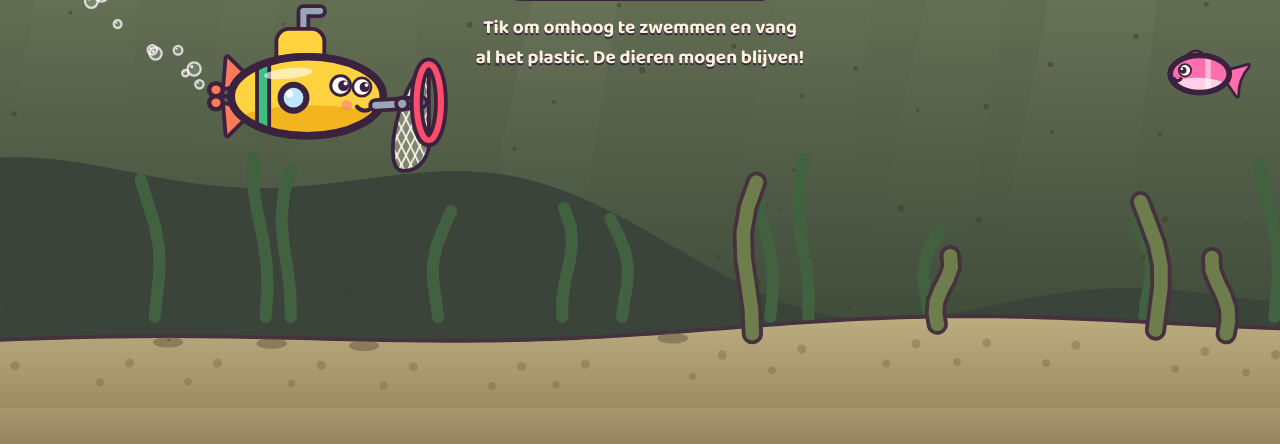
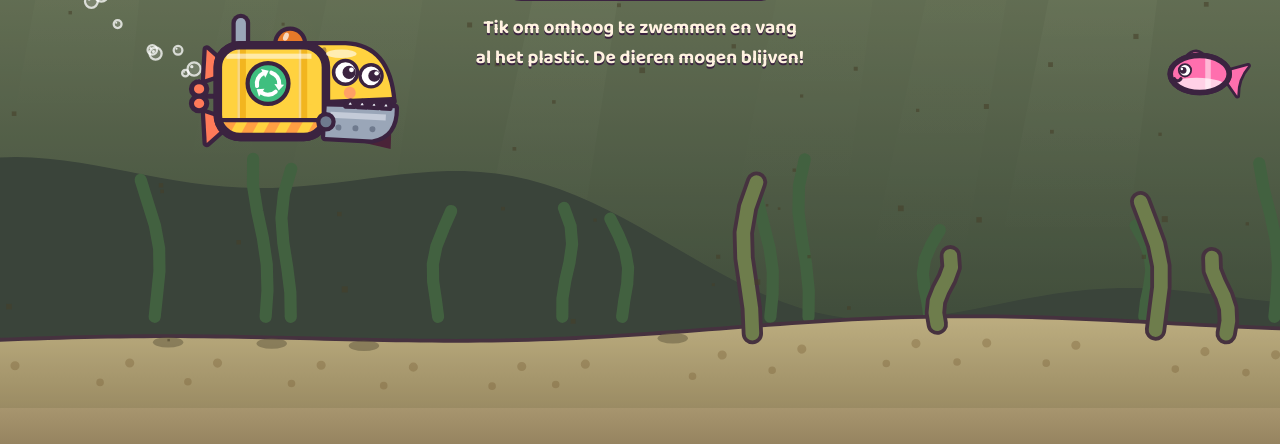
Before and after one commit to maximvdvoorde/speelhoek, a website: page games/plasticsoep-opruimer.html in a window 1280 px wide. Shown: the part 356-800 px from the top of the page. Drawn offline with Linux system fonts and the light colour scheme; animation ran at ten frames a second.

Commit message:
Plasticsoep Opruimer: garbage-truck sub with a chomping mouth
The submarine now has a garbage-truck container body, beacon light and a
mechanical jaw that opens when plastic comes close and chews after a bite
(replaces the net). The flip-flop becomes a cleaning spray bottle, and the
turtle is redrawn without the heavy rim outline.

Co-Authored-By: Claude Opus 5.5 <noreply@anthropic.com>

```diff
--- a/games/plasticsoep-opruimer.html
+++ b/games/plasticsoep-opruimer.html
@@ -42,7 +42,7 @@ body{background:var(--sea);color:var(--ink);overflow:hidden;font-family:var(--fo
 </style>
 </head>
 <body>
-<canvas id="game" role="img" aria-label="Een gele duikboot vaart door de zee. Tik om omhoog te zwemmen en vang het plastic met het net; de vissen en andere zeedieren zwemmen er vrolijk omheen."></canvas>
+<canvas id="game" role="img" aria-label="Een gele duikboot vaart door de zee. Tik om omhoog te zwemmen en de duikboot-vuilniswagen eet het plastic op; de vissen en andere zeedieren zwemmen er vrolijk omheen."></canvas>
 <div class="count" id="count" aria-live="polite"><svg viewBox="0 0 40 40" aria-hidden="true"><g transform="rotate(-35 20 20)" stroke="#3b2340" stroke-width="2.6" stroke-linejoin="round"><rect x="13" y="12" width="14" height="24" rx="5" fill="#bfe6ff"/><rect x="13" y="20" width="14" height="7" fill="#4fb3ff"/><path d="M16 12 L17 7 H23 L24 12 Z" fill="#bfe6ff"/><rect x="16" y="2.5" width="8" height="5" rx="1.5" fill="#e8394d"/></g></svg><span id="num">0</span></div>
 <div class="title" id="title">
   <h1>Plasticsoep Opruimer</h1>
@@ -113,74 +113,83 @@ function eye(x,y,r,shut,look){
   c.fillStyle='#fff'; c.beginPath(); c.arc(x+(look||0)*r*0.3+r*0.2,y-r*0.22,r*0.2,0,P); c.fill();
 }
 
-/* ---------- submarine ---------- */
-const sub={y:0,vy:0,a:0,blink:3,happy:0,prop:0,squash:0};
-let netFill=[]; // colours of the bits of plastic in the net
-// net mouth in screen coordinates (the ring at the front)
-function netPos(){ const ca=Math.cos(sub.a), sa=Math.sin(sub.a), lx=S*1.6, ly=S*0.08; return [subX+lx*ca-ly*sa, sub.y+lx*sa+ly*ca]; }
+/* ---------- submarine (half garbage truck: a container body and a chomping mouth at the front) ---------- */
+const sub={y:0,vy:0,a:0,blink:3,happy:0,prop:0,squash:0,mouth:0,chew:0};
+// where the mouth swallows things, in screen coordinates
+function mouthPos(){ const ca=Math.cos(sub.a), sa=Math.sin(sub.a), lx=S*0.85*1.12, ly=S*0.22*1.12; return [subX+lx*ca-ly*sa, sub.y+lx*sa+ly*ca]; }
+function recycle(x,y,r){ // green badge with three chasing arrows
+  c.beginPath(); c.arc(x,y,r,0,P); c.fillStyle='#3fbf7f'; c.fill(); c.strokeStyle=INK; c.lineWidth=lw(); c.stroke();
+  c.strokeStyle='#fff'; c.fillStyle='#fff'; c.lineWidth=r*0.2; c.lineCap='round';
+  for(let i=0;i<3;i++){
+    const a0=i/3*P-Math.PI/2+0.3, a1=a0+P/3-0.75, rr=r*0.55, hx=x+Math.cos(a1)*rr, hy=y+Math.sin(a1)*rr, ta=a1+Math.PI/2;
+    c.beginPath(); c.arc(x,y,rr,a0,a1); c.stroke();
+    c.beginPath(); c.moveTo(hx+Math.cos(ta)*r*0.3,hy+Math.sin(ta)*r*0.3); c.lineTo(hx+Math.cos(a1)*r*0.24,hy+Math.sin(a1)*r*0.24); c.lineTo(hx-Math.cos(a1)*r*0.24,hy-Math.sin(a1)*r*0.24); c.closePath(); c.fill();
+  }
+}
 function drawSub(){
   const s=S, w=lw();
   c.save(); c.translate(subX,sub.y); c.rotate(sub.a);
-  const sq=1+sub.squash*0.12; c.scale(sq,1/sq);
+  const sq=1+sub.squash*0.12; c.scale(sq*1.12,1.12/sq);
   c.lineJoin='round'; c.lineCap='round';
-  // net bag (behind the hull), sagging under the nose
-  const bag=()=>{ c.beginPath(); c.moveTo(s*1.6,-s*0.42); c.bezierCurveTo(s*1.25,-s*0.3,s*0.95,s*0.95,s*1.25,s*0.98); c.bezierCurveTo(s*1.5,s*1.0,s*1.62,s*0.75,s*1.6,s*0.58); c.closePath(); };
-  bag(); c.fillStyle='rgba(255,248,236,0.25)'; c.fill();
-  c.save(); bag(); c.clip();
-  netFill.forEach((col,i)=>{ c.fillStyle=col; c.beginPath(); c.arc(s*(1.22+(i%3)*0.13),s*(0.86-Math.floor(i/3)*0.12),s*0.09,0,P); c.fill(); });
-  c.strokeStyle='rgba(255,248,236,0.85)'; c.lineWidth=Math.max(1,s*0.025);
-  for(let i=-6;i<8;i++){ c.beginPath(); c.moveTo(s*(0.9+i*0.12),-s*0.5); c.lineTo(s*(0.9+i*0.12+0.8),s*1.1); c.stroke(); c.beginPath(); c.moveTo(s*(0.9+i*0.12),s*1.1); c.lineTo(s*(0.9+i*0.12+0.8),-s*0.5); c.stroke(); }
-  c.restore();
-  bag(); c.strokeStyle=INK; c.lineWidth=w; c.stroke();
   // propeller
   const pr=Math.sin(sub.prop);
   c.strokeStyle=INK; c.lineWidth=w*1.2;
-  c.beginPath(); c.moveTo(-s*0.95,0); c.lineTo(-s*1.18,0); c.stroke();
+  c.beginPath(); c.moveTo(-s*1.0,0); c.lineTo(-s*1.25,0); c.stroke();
   c.fillStyle='#ff7a59';
-  for(const k of [1,-1]){ c.beginPath(); c.ellipse(-s*1.2,k*s*0.2*pr,s*0.09,Math.max(s*0.02,s*0.2*Math.abs(pr)),0,0,P); c.fill(); c.stroke(); }
+  for(const k of [1,-1]){ c.beginPath(); c.ellipse(-s*1.27,k*s*0.2*pr,s*0.09,Math.max(s*0.02,s*0.2*Math.abs(pr)),0,0,P); c.fill(); c.stroke(); }
   // tail fins
   outlineFill([
-    ()=>{ c.beginPath(); c.moveTo(-s*0.75,-s*0.2); c.lineTo(-s*1.05,-s*0.5); c.lineTo(-s*1.08,-s*0.12); c.closePath(); },
-    ()=>{ c.beginPath(); c.moveTo(-s*0.75,s*0.2); c.lineTo(-s*1.05,s*0.5); c.lineTo(-s*1.08,s*0.12); c.closePath(); },
+    ()=>{ c.beginPath(); c.moveTo(-s*0.9,-s*0.3); c.lineTo(-s*1.18,-s*0.55); c.lineTo(-s*1.2,-s*0.2); c.closePath(); },
+    ()=>{ c.beginPath(); c.moveTo(-s*0.9,s*0.3); c.lineTo(-s*1.18,s*0.55); c.lineTo(-s*1.2,s*0.2); c.closePath(); },
   ],'#ff7a59',w);
-  // conning tower + periscope
-  c.strokeStyle=INK; c.lineWidth=s*0.08+w*2;
-  c.beginPath(); c.moveTo(-s*0.05,-s*0.75); c.lineTo(-s*0.05,-s*1.12); c.lineTo(s*0.17,-s*1.12); c.stroke();
-  c.strokeStyle='#9aa6b8'; c.lineWidth=s*0.08; c.stroke();
-  outlineFill([()=>{ rrect(-s*0.38,-s*0.86,s*0.58,s*0.5,s*0.14); }],'#ffd23f',w);
-  // hull
-  const hull=()=>{ c.beginPath(); c.ellipse(0,0,s*1.0,s*0.52,0,0,P); };
-  outlineFill([hull],'#ffd23f',w);
-  c.save(); hull(); c.clip();
-  c.fillStyle='#f2b51f'; c.beginPath(); c.ellipse(s*0.05,s*0.42,s*1.1,s*0.3,0,0,P); c.fill();
-  c.fillStyle='#3fbf7f'; c.fillRect(-s*0.66,-s*0.6,s*0.16,s*1.2);
+  // exhaust pipe and the orange beacon light on the roof
+  c.strokeStyle=INK; c.lineWidth=s*0.12+w*2; c.beginPath(); c.moveTo(-s*0.78,-s*0.5); c.lineTo(-s*0.78,-s*0.86); c.stroke();
+  c.strokeStyle='#9aa6b8'; c.lineWidth=s*0.12; c.stroke();
+  const bl=0.5+0.5*Math.sin(t*(RM?2:7)), bx=-s*0.2, by=-s*0.62;
+  const gl=c.createRadialGradient(bx,by-s*0.08,0,bx,by-s*0.08,s*0.5); gl.addColorStop(0,'rgba(255,190,80,'+(0.55*bl)+')'); gl.addColorStop(1,'rgba(255,190,80,0)');
+  c.fillStyle=gl; c.beginPath(); c.arc(bx,by-s*0.08,s*0.5,0,P); c.fill();
+  outlineFill([()=>{ c.beginPath(); c.arc(bx,by,s*0.15,Math.PI,P); c.closePath(); }],mix([230,120,40],[255,200,90],bl),w);
+  c.fillStyle='rgba(255,255,255,0.7)'; c.beginPath(); c.ellipse(bx-s*0.05,by-s*0.08,s*0.03,s*0.05,0.4,0,P); c.fill();
+  // container + cab, outlined together so they read as one body
+  const box=()=>rrect(-s*1.05,-s*0.6,s*1.27,s*1.08,s*0.26);
+  const cab=()=>{ c.beginPath(); c.moveTo(0,-s*0.6); c.lineTo(s*0.45,-s*0.6); c.quadraticCurveTo(s*0.95,-s*0.58,s*1.0,s*0.06); c.lineTo(0,s*0.1); c.closePath(); };
+  outlineFill([box,cab],'#ffd23f',w);
+  c.save(); box(); c.clip();
+  c.fillStyle='#ff9f43'; c.fillRect(-s*1.1,s*0.28,s*1.4,s*0.3);
+  c.fillStyle='#ffd23f'; for(let x=-s*1.2;x<s*0.3;x+=s*0.26){ c.beginPath(); c.moveTo(x,s*0.5); c.lineTo(x+s*0.13,s*0.5); c.lineTo(x+s*0.25,s*0.28); c.lineTo(x+s*0.12,s*0.28); c.closePath(); c.fill(); }
+  for(const x of [-0.82,-0.1]){ c.fillStyle='#f2b51f'; c.fillRect(x*s,-s*0.6,s*0.1,s*0.88); c.fillStyle='rgba(255,255,255,0.45)'; c.fillRect(x*s,-s*0.6,s*0.03,s*0.88); }
+  c.fillStyle='rgba(255,255,255,0.55)'; c.fillRect(-s*0.95,-s*0.5,s*1.0,s*0.06);
   c.restore();
-  c.strokeStyle=INK; c.lineWidth=w; c.beginPath(); c.moveTo(-s*0.66,-s*0.42); c.lineTo(-s*0.66,s*0.42); c.moveTo(-s*0.5,-s*0.48); c.lineTo(-s*0.5,s*0.48); c.stroke();
-  hull(); c.lineWidth=w*2; c.stroke();
-  c.fillStyle='rgba(255,255,255,0.6)'; c.beginPath(); c.ellipse(-s*0.25,-s*0.3,s*0.32,s*0.07,-0.1,0,P); c.fill();
-  // porthole
-  c.beginPath(); c.arc(-s*0.18,s*0.02,s*0.17,0,P); c.fillStyle='#bfe6ff'; c.fill(); c.lineWidth=w*1.6; c.strokeStyle=INK; c.stroke();
-  c.fillStyle='rgba(255,255,255,0.8)'; c.beginPath(); c.arc(-s*0.23,-s*0.03,s*0.05,0,P); c.fill();
+  c.strokeStyle=INK; c.lineWidth=w; c.beginPath(); c.moveTo(-s*1.0,s*0.28); c.lineTo(s*0.2,s*0.28); c.stroke();
+  recycle(-s*0.46,-s*0.15,s*0.24);
+  c.strokeStyle='rgba(59,35,64,0.4)'; c.lineWidth=w; c.beginPath(); c.moveTo(s*0.2,-s*0.55); c.lineTo(s*0.2,s*0.08); c.stroke();
+  box(); c.strokeStyle=INK; c.lineWidth=w*2; c.stroke();
+  // the mouth: a dark gap behind the jaw, steel teeth on top, a hinged scoop jaw below
+  const open=sub.mouth*0.62;
+  c.fillStyle='#4a2338'; c.beginPath(); c.moveTo(s*0.25,s*0.08); c.lineTo(s*1.0,s*0.06); c.lineTo(s*0.98,s*0.62); c.lineTo(s*0.25,s*0.45); c.closePath(); c.fill();
+  c.fillStyle='#e8eaf2'; c.strokeStyle=INK; c.lineWidth=w;
+  for(let i=0;i<4;i++){ const x=s*(0.42+i*0.15); c.beginPath(); c.moveTo(x,s*0.07); c.lineTo(x+s*0.12,s*0.07); c.quadraticCurveTo(x+s*0.06,s*0.24,x,s*0.07); c.closePath(); c.fill(); c.stroke(); }
+  c.beginPath(); c.moveTo(s*0.25,s*0.09); c.lineTo(s*1.0,s*0.06); c.lineWidth=w*2; c.stroke();
+  c.save(); c.translate(s*0.22,s*0.3); c.rotate(open);
+  const jaw=()=>{ c.beginPath(); c.moveTo(0,-s*0.18); c.lineTo(s*0.8,-s*0.2); c.quadraticCurveTo(s*0.82,s*0.12,s*0.55,s*0.18); c.lineTo(0,s*0.18); c.closePath(); };
+  outlineFill([jaw],'#9aa6b8',w);
+  c.fillStyle='#c4cbd8'; c.fillRect(s*0.05,-s*0.12,s*0.65,s*0.07);
+  for(const x of [0.15,0.35,0.55]){ c.fillStyle='#6f7a8e'; c.beginPath(); c.arc(x*s,s*0.06,s*0.035,0,P); c.fill(); }
+  c.fillStyle='#e8eaf2'; c.strokeStyle=INK; c.lineWidth=w;
+  for(let i=0;i<4;i++){ const x=s*(0.22+i*0.14); c.beginPath(); c.moveTo(x,-s*0.19); c.lineTo(x+s*0.11,-s*0.19); c.quadraticCurveTo(x+s*0.055,-s*0.34,x,-s*0.19); c.closePath(); c.fill(); c.stroke(); }
+  c.restore();
+  c.beginPath(); c.arc(s*0.22,s*0.3,s*0.09,0,P); c.fillStyle='#6f7a8e'; c.fill(); c.strokeStyle=INK; c.lineWidth=w; c.stroke();
   // face
-  const shut=sub.blink<0.13||sub.happy>0.4;
-  eye(s*0.44,-s*0.14,s*0.13,shut,1);
-  eye(s*0.72,-s*0.12,s*0.12,shut,1);
-  c.fillStyle='rgba(255,110,140,0.5)'; c.beginPath(); c.arc(s*0.52,s*0.12,s*0.07,0,P); c.fill();
-  c.strokeStyle=INK; c.lineWidth=w*1.1; c.beginPath();
-  if(sub.happy>0.05){ c.moveTo(s*0.6,s*0.08); c.quadraticCurveTo(s*0.78,s*0.34,s*0.92,s*0.05); c.closePath(); c.fillStyle='#ff6b8a'; c.fill(); c.stroke(); }
-  else { c.arc(s*0.76,s*0.06,s*0.13,Math.PI*0.2,Math.PI*0.8); c.stroke(); }
-  // grabber arm + net ring in front
-  c.strokeStyle=INK; c.lineWidth=s*0.09+w*2; c.beginPath(); c.moveTo(s*0.9,s*0.12); c.lineTo(s*1.25,s*0.1); c.lineTo(s*1.5,s*0.08); c.stroke();
-  c.strokeStyle='#9aa6b8'; c.lineWidth=s*0.09; c.stroke();
-  c.beginPath(); c.arc(s*1.25,s*0.1,s*0.08,0,P); c.fillStyle='#9aa6b8'; c.fill(); c.strokeStyle=INK; c.lineWidth=w; c.stroke();
-  c.beginPath(); c.ellipse(s*1.6,s*0.08,s*0.16,s*0.5,0,0,P); c.strokeStyle=INK; c.lineWidth=s*0.08+w*2; c.stroke();
-  c.strokeStyle='#ff4d6d'; c.lineWidth=s*0.08; c.stroke();
+  const shut=sub.blink<0.13||sub.happy>0.4||sub.chew>0;
+  eye(s*0.45,-s*0.28,s*0.14,shut,1);
+  eye(s*0.75,-s*0.24,s*0.13,shut,1);
+  c.fillStyle='rgba(255,110,140,0.5)'; c.beginPath(); c.arc(s*0.5,-s*0.04,s*0.07,0,P); c.fill();
+  c.fillStyle='rgba(255,255,255,0.6)'; c.beginPath(); c.ellipse(s*0.4,-s*0.5,s*0.18,s*0.05,0,0,P); c.fill();
   c.restore();
 }
 
 /* ---------- plastic ---------- */
-const TYPES=['bottle','bag','straw','can','flipflop'];
-const BITS={bottle:'#9fd8ff',bag:'#f4f4f4',straw:'#ff4d6d',can:'#e8394d',flipflop:'#ff6fae'};
+const TYPES=['bottle','bag','straw','can','spray'];
 let items=[], flyers=[], nextItem=1;
 function drawPlastic(type,s,ph){
   const w=Math.max(1.3,s*0.05);
@@ -212,13 +221,14 @@ function drawPlastic(type,s,ph){
     outlineFill([body],'rgba(246,246,250,0.88)',w);
     c.strokeStyle='rgba(160,175,200,0.7)'; c.lineWidth=w; c.beginPath(); c.moveTo(-s*0.12,-s*0.12); c.lineTo(-s*0.16,s*0.28); c.moveTo(s*0.1,-s*0.1); c.lineTo(s*0.14,s*0.24); c.stroke();
     c.fillStyle='#3fbf7f'; c.beginPath(); c.arc(0,s*0.04,s*0.08,0,P); c.fill();
-  } else if(type==='flipflop'){
-    const sole=()=>{ c.beginPath(); c.ellipse(-s*0.18,0,s*0.28,s*0.2,0,0,P); c.ellipse(s*0.22,0,s*0.24,s*0.17,0,0,P); };
-    c.strokeStyle=INK; c.lineWidth=w*2; sole(); c.stroke();
-    c.fillStyle='#ff6fae'; sole(); c.fill();
-    c.fillStyle='#ffc4df'; c.beginPath(); c.ellipse(-s*0.18,0,s*0.2,s*0.13,0,0,P); c.ellipse(s*0.22,0,s*0.17,s*0.11,0,0,P); c.fill();
-    c.strokeStyle=INK; c.lineWidth=s*0.07+w*2; c.beginPath(); c.moveTo(-s*0.12,-s*0.15); c.lineTo(s*0.3,0); c.lineTo(-s*0.12,s*0.15); c.stroke();
-    c.strokeStyle='#4fb3ff'; c.lineWidth=s*0.07; c.stroke();
+  } else if(type==='spray'){
+    // cleaning spray: trigger head with nozzle on a soft green bottle
+    outlineFill([()=>{ rrect(-s*0.2,-s*0.12,s*0.4,s*0.6,s*0.12); },()=>{ rrect(-s*0.1,-s*0.22,s*0.2,s*0.14,s*0.03); }],'rgba(150,230,190,0.95)',w);
+    c.fillStyle='#fff'; c.fillRect(-s*0.2,s*0.06,s*0.4,s*0.2); c.strokeStyle=INK; c.lineWidth=w; c.strokeRect(-s*0.2,s*0.06,s*0.4,s*0.2);
+    c.fillStyle='#4fb3ff'; c.beginPath(); c.arc(0,s*0.16,s*0.06,0,P); c.fill();
+    outlineFill([()=>{ c.beginPath(); c.moveTo(-s*0.16,-s*0.22); c.lineTo(-s*0.16,-s*0.4); c.quadraticCurveTo(-s*0.14,-s*0.48,0,-s*0.48); c.lineTo(s*0.34,-s*0.46); c.lineTo(s*0.34,-s*0.36); c.lineTo(s*0.12,-s*0.34); c.lineTo(s*0.1,-s*0.22); c.closePath(); },
+                 ()=>{ c.beginPath(); c.moveTo(s*0.12,-s*0.34); c.quadraticCurveTo(s*0.24,-s*0.3,s*0.2,-s*0.12); c.lineTo(s*0.14,-s*0.14); c.quadraticCurveTo(s*0.15,-s*0.26,s*0.08,-s*0.3); c.closePath(); }],'#ff7a59',w);
+    c.strokeStyle='rgba(255,255,255,0.8)'; c.lineWidth=w*1.2; c.beginPath(); c.moveTo(-s*0.12,-s*0.02); c.lineTo(-s*0.12,s*0.02); c.stroke();
   }
 }
 function spawnItem(){
@@ -261,17 +271,23 @@ function drawCritter(k){
     else { c.arc(s*0.36,s*0.05,s*0.06,Math.PI*0.15,Math.PI*0.85); c.stroke(); }
   } else if(k.type==='turtle'){
     const fl=Math.sin(swim*0.6)*0.5*MOT;
-    for(const [fx,fy,a] of [[s*0.3,s*0.18,0.6+fl],[-s*0.3,s*0.18,2.4-fl]]){
-      c.save(); c.translate(fx,fy); c.rotate(a); outlineFill([()=>{ c.beginPath(); c.ellipse(s*0.16,0,s*0.2,s*0.08,0,0,P); }],'#a6e07a',w); c.restore();
-    }
-    outlineFill([()=>{ c.beginPath(); c.arc(s*0.48,-s*0.02,s*0.15,0,P); }],'#a6e07a',w);
-    const shell=()=>{ c.beginPath(); c.ellipse(0,s*0.08,s*0.42,s*0.32,0,Math.PI,P); c.closePath(); };
-    outlineFill([shell,()=>{ rrect(-s*0.44,s*0.06,s*0.88,s*0.1,s*0.05); }],'#4caf50',w);
-    c.save(); shell(); c.clip(); c.strokeStyle='#2e7d32'; c.lineWidth=w; c.fillStyle='#7fcf5a';
-    for(const [hx,hy] of [[0,-s*0.12],[-s*0.24,-s*0.02],[s*0.24,-s*0.02]]){ c.beginPath(); for(let i=0;i<6;i++){ const a=i/6*P; c.lineTo(hx+Math.cos(a)*s*0.1,hy+Math.sin(a)*s*0.1); } c.closePath(); c.fill(); c.stroke(); }
-    c.restore(); c.strokeStyle=INK; c.lineWidth=w*2; shell(); c.stroke();
-    eye(s*0.52,-s*0.06,s*0.065,shut,1);
-    c.lineWidth=w; c.beginPath(); c.arc(s*0.53,s*0.03,s*0.05,Math.PI*0.1,Math.PI*0.9); c.stroke();
+    const flip=(fx,fy,a)=>()=>{ c.beginPath(); c.ellipse(fx+Math.cos(a)*s*0.16,fy+Math.sin(a)*s*0.16,s*0.2,s*0.08,a,0,P); };
+    const parts=[[flip(s*0.25,s*0.12,0.6+fl),'#8fd16a'],[flip(-s*0.28,s*0.12,2.5-fl),'#8fd16a'],
+      [()=>{ c.beginPath(); c.moveTo(-s*0.4,s*0.06); c.lineTo(-s*0.56,s*0.1); c.lineTo(-s*0.4,s*0.14); c.closePath(); },'#8fd16a'],
+      [()=>{ c.beginPath(); c.arc(s*0.5,-s*0.02,s*0.15,0,P); },'#8fd16a'],
+      [()=>{ c.beginPath(); c.ellipse(0,s*0.09,s*0.42,s*0.08,0,0,P); },'#f3e2a0'],
+      [()=>{ c.beginPath(); c.ellipse(0,s*0.07,s*0.42,s*0.36,0,Math.PI,P); c.closePath(); },'#4caf50']];
+    c.strokeStyle=INK; c.lineWidth=w*2; for(const [p] of parts){ p(); c.stroke(); }
+    for(const [p,col] of parts){ c.fillStyle=col; p(); c.fill(); }
+    c.save(); c.beginPath(); c.ellipse(0,s*0.07,s*0.42,s*0.36,0,Math.PI,P); c.closePath(); c.clip();
+    c.strokeStyle='#2f8a3a'; c.lineWidth=w; c.fillStyle='#6cc24a';
+    for(const [hx,hy] of [[0,-s*0.13],[-s*0.24,-s*0.02],[s*0.24,-s*0.02]]){ c.beginPath(); for(let i=0;i<6;i++){ const a=i/6*P; c.lineTo(hx+Math.cos(a)*s*0.1,hy+Math.sin(a)*s*0.1); } c.closePath(); c.fill(); c.stroke(); }
+    c.fillStyle='rgba(255,255,255,0.35)'; c.beginPath(); c.ellipse(-s*0.12,-s*0.2,s*0.1,s*0.04,-0.4,0,P); c.fill();
+    c.restore();
+    eye(s*0.53,-s*0.06,s*0.065,shut,1);
+    c.strokeStyle=INK; c.lineWidth=w; c.beginPath();
+    if(hp){ c.arc(s*0.55,s*0.03,s*0.05,0,Math.PI); c.closePath(); c.fillStyle='#ff6b8a'; c.fill(); c.stroke(); }
+    else { c.arc(s*0.55,s*0.02,s*0.05,Math.PI*0.1,Math.PI*0.9); c.stroke(); }
   } else if(k.type==='jelly'){
     const pu=Math.sin(t*3+k.ph)*0.08*MOT;
     c.save(); c.scale(1+pu,1-pu);
@@ -499,6 +515,7 @@ const SFX={
   blub(){ tone(150,0,0.16,'sine',0.28,420); tone(240,0.07,0.12,'sine',0.14,640); },
   slurp(){ noise(0,0.24,0.2,400,2600,4); tone(260,0,0.22,'triangle',0.08,900); },
   pop(){ tone(1100,0,0.09,'sine',0.26,260); noise(0,0.05,0.18,3000,0,1); },
+  munch(){ [0.06,0.18,0.3].forEach(d=>{ noise(d,0.06,0.16,1400,600,2); tone(180,d,0.06,'square',0.04,120); }); },
   tick(){ tone(1320,0,0.08,'triangle',0.1); tone(1760,0.05,0.1,'triangle',0.08); },
   giggle(){ [0,1,2,3,4].forEach(i=>{ const f=(i%2?760:900)-i*30; tone(f,i*0.085,0.075,'triangle',0.13,f*0.8); tone(f*2,i*0.085,0.05,'sine',0.03); }); },
   boing(){ tone(200,0,0.22,'sine',0.1,380); },
@@ -557,7 +574,7 @@ function arrive(f){
   if(count%10===0){
     countEl.classList.add('party'); SFX.fanfare();
     burst(subX,sub.y,30,S*1.2); sparkles(W/2,S*1.2,24,1.4); sparkles(subX,sub.y-S*0.5,20,1.2);
-    sub.happy=2; netFill=[];
+    sub.happy=2;
   } else { countEl.classList.add('bump'); SFX.tick(); }
 }
 function update(dt){
@@ -579,16 +596,19 @@ function update(dt){
 
   // plastic drifting in
   if((nextItem-=dt)<0){ nextItem=rand(1.1,2); spawnItem(); }
-  const [nx,ny]=netPos();
+  const [nx,ny]=mouthPos();
+  // the mouth opens when plastic comes close and chews after a bite
+  const want=items.some(it=>it.st>=0||(it.x>subX&&it.x-subX<S*3.2&&Math.abs(it.y-sub.y)<S*1.4))?1:0.08;
+  if(sub.chew>0){ sub.chew=Math.max(0,sub.chew-dt); sub.mouth=Math.abs(Math.sin(sub.chew*22))*0.7; }
+  else sub.mouth+=(want-sub.mouth)*Math.min(1,dt*8);
   for(const it of items){
     if(it.st<0){
       it.x-=speed()*it.spd*dt; it.y=it.by+Math.sin(t*1.3+it.ph)*S*(it.type==='bag'?0.3:0.14)*MOT; it.rot+=it.vr*dt;
-      if(started&&(Math.hypot(it.x-nx,it.y-ny)<S*0.95||Math.hypot(it.x-subX,it.y-sub.y)<S*0.95)) caught(it);
+      if(started&&(Math.hypot(it.x-nx,it.y-ny)<S*1.05||Math.hypot(it.x-subX+S*0.2,it.y-sub.y)<S*1.0)) caught(it);
     } else {
       it.st+=dt; const e=ease(Math.min(1,it.st/0.28));
       it.x=lerp(it.sx,nx,e); it.y=lerp(it.sy,ny,e); it.rot+=dt*14;
-      if(it.st>=0.28){ it.done=true; SFX.pop(); ring(nx,ny); sparkles(nx,ny,8,0.6); sub.happy=Math.max(sub.happy,0.5);
-        netFill.push(BITS[it.type]); if(netFill.length>9) netFill.shift();
+      if(it.st>=0.28){ it.done=true; SFX.pop(); SFX.munch(); sub.chew=0.45; ring(nx,ny); sparkles(nx,ny,8,0.6); sub.happy=Math.max(sub.happy,0.5);
         flyers.push({type:it.type,x0:nx,y0:ny,t:0}); }
     }
   }
@@ -636,7 +656,7 @@ function draw(){
   drawMurk();
   for(const k of critters) drawCritter(k);
   for(const it of items){
-    const sc=it.st<0?1:1-0.7*ease(Math.min(1,it.st/0.28));
+    const sc=it.st<0?1:1-0.85*ease(Math.min(1,it.st/0.28));
     c.save(); c.translate(it.x,it.y); c.rotate(it.rot); c.scale(sc,sc); drawPlastic(it.type,S*0.85,it.ph); c.restore();
   }
   drawBubbles();
```
Also changed, not shown: README.md, hub/covers/plasticsoep.jpg.
